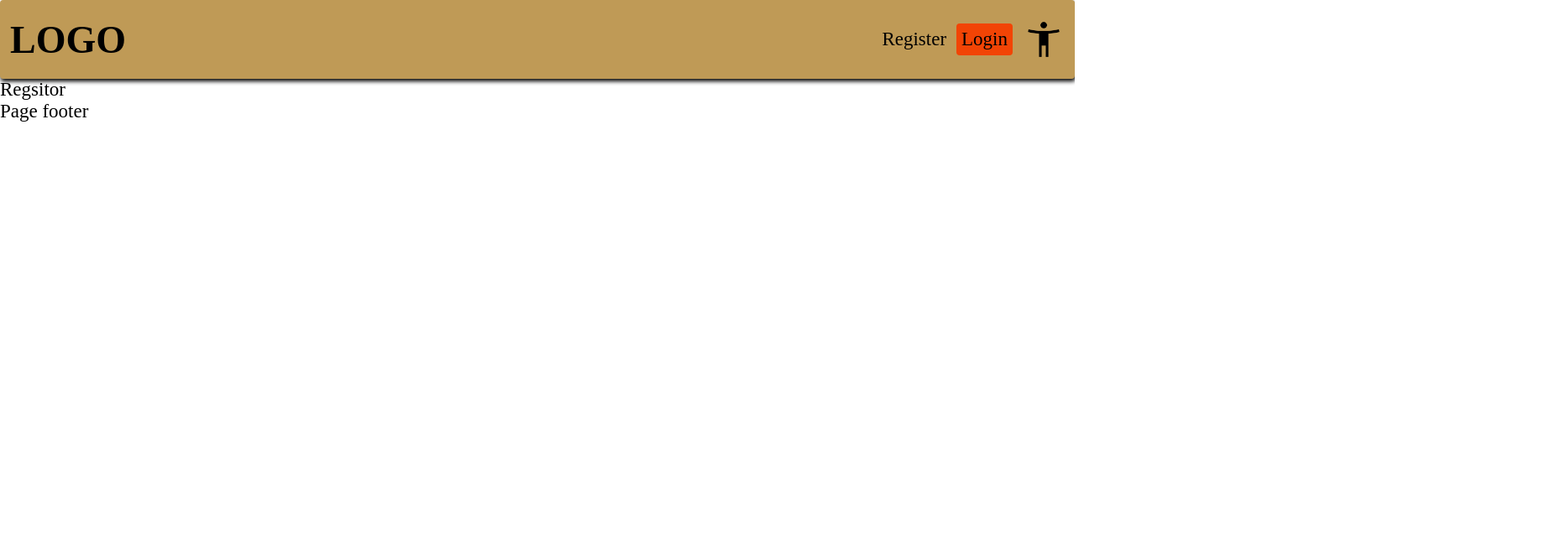
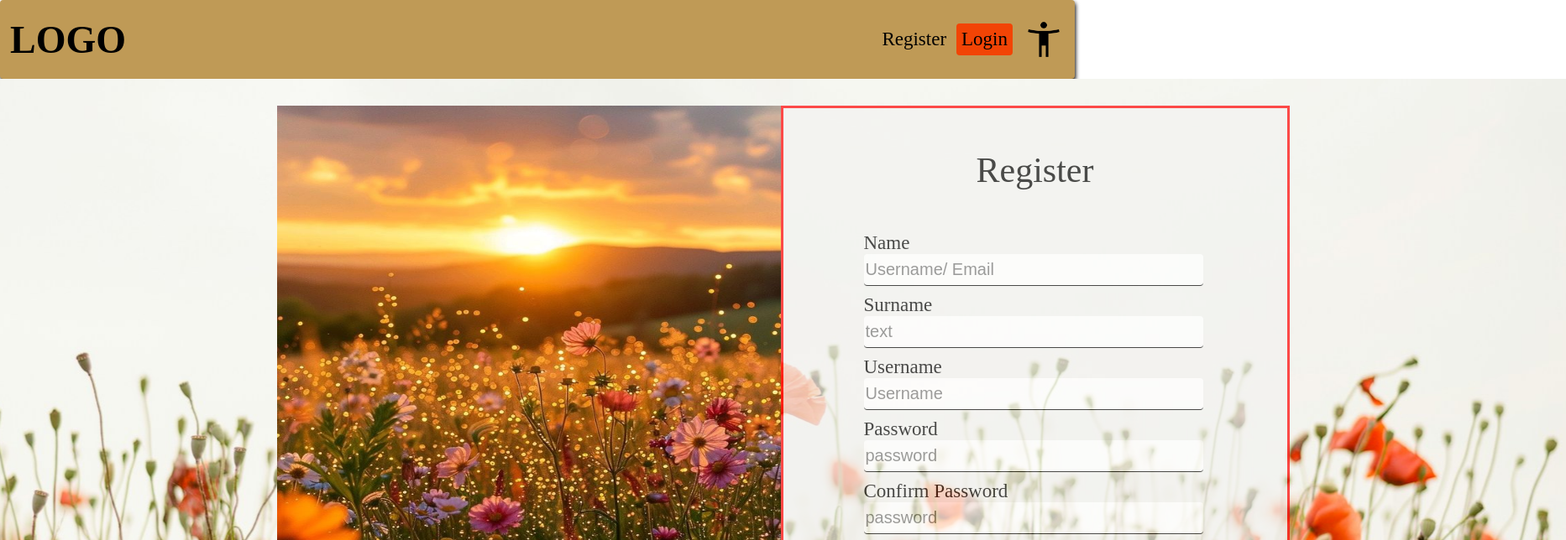
Before and after one commit to Dnash1290/mock_2, a React (Create React App) app: page /register in a window 1280 px wide. Shown: the top 644 px of the page at 84% size, 1865 px wide, since content can reach past the window. Built offline with nearby package versions, Linux system fonts and the light colour scheme.

Commit message:
Added Register page

```diff
--- a/src/Pages/Auth/Auth.css
+++ b/src/Pages/Auth/Auth.css
@@ -25,9 +25,12 @@
 
 }
 
-.auth-head-text{
+.auth-head-text, .auth-head{
     margin: 100px;
     font-size: 42px;
+}
+.auth-head{
+    margin: 50px;
 }
 
 #auth-background{
@@ -65,7 +68,10 @@
 #auth-nav-links{
     display: flex;
     justify-content: space-between;
-    width: 400px;
+    /* y does this not work?? */
+    /* margin-left: auto; */
+    /* margin-right: auto; */
+    width: 408px;
     margin-top: 20px;
 
     border: 1px solid red;
--- a/src/Pages/Auth/Register.js
+++ b/src/Pages/Auth/Register.js
@@ -1,6 +1,95 @@
+
+import "./Auth.css"
+import authImg from "../../Components/Images/flower_auth.jpg"
+import { useState } from "react"
 
 export default function Register(){
+    const[fname, setFname] = useState("")
+    const [surname, setSurname] = useState("")
+    const [username, setUsername] = useState("")
+    const [password, setPassword] = useState ("")
+    const [confirmPass, setConfirmPass] = useState("")
+
+    function checkPassword(){
+        if (password === confirmPass){
+            return;
+        }
+        alert("password did not match with the confirm password")
+    }
+
     return(
-        <>Regsitor</>
+        <div id="auth-background">
+            <div id="auth-container">
+                <img src={authImg}/>
+                <div id="auth">
+                    <div className="auth-head">Register</div>
+                    <form>
+                        <div className="auth-input-text">Name
+                            <br/>
+                        <input
+                            className="input-class"
+                            type="text"
+                            placeholder="Username/ Email"
+                            value={fname}
+                            onChange={(e)=>setFname(e.target.value)}
+                            required
+                        />
+                        </div>
+                        <div className="auth-input-text">Surname
+                            <br/>
+                        <input
+                            className="input-class"
+                            type="text"
+                            placeholder="text"
+                            value={surname}
+                            onChange={(e)=>setSurname(e.target.value)}
+                            required
+                        />
+                        </div>
+                        <div className="auth-input-text">Username
+                            <br/>
+                        <input
+                            className="input-class"
+                            type="text"
+                            placeholder="Username"
+                            value={username}
+                            onChange={(e)=>setUsername(e.target.value)}
+                            required
+                        />
+                        </div>
+                        <div className="auth-input-text">Password
+                            <br/>
+                        <input
+                            className="input-class"
+                            type="password"
+                            placeholder="password"
+                            value={password}
+                            onChange={(e)=>setPassword(e.target.value)}
+                            required
+                        />
+                        </div>
+                        <div className="auth-input-text">Confirm Password
+                            <br/>
+                        <input
+                            className="input-class"
+                            type="password"
+                            placeholder="password"
+                            value={confirmPass}
+                            onChange={(e)=>setConfirmPass(e.target.value)}
+                            required
+                            // onInvalid={(e)=>alert("yofgvkliodewsj ")}
+                        />
+                        </div>
+
+                        <button className="auth-input-button" onClick={checkPassword}>Register</button>
+                    </form>
+                    <div id="auth-nav-links">
+                        <a href="/" className="auth-nav">Forgot Password?</a>
+                        <a href="/register"  className="auth-nav">New to our website?</a>
+                    </div>
+                </div>
+            </div>
+        </div>
     )
+
 }
```
